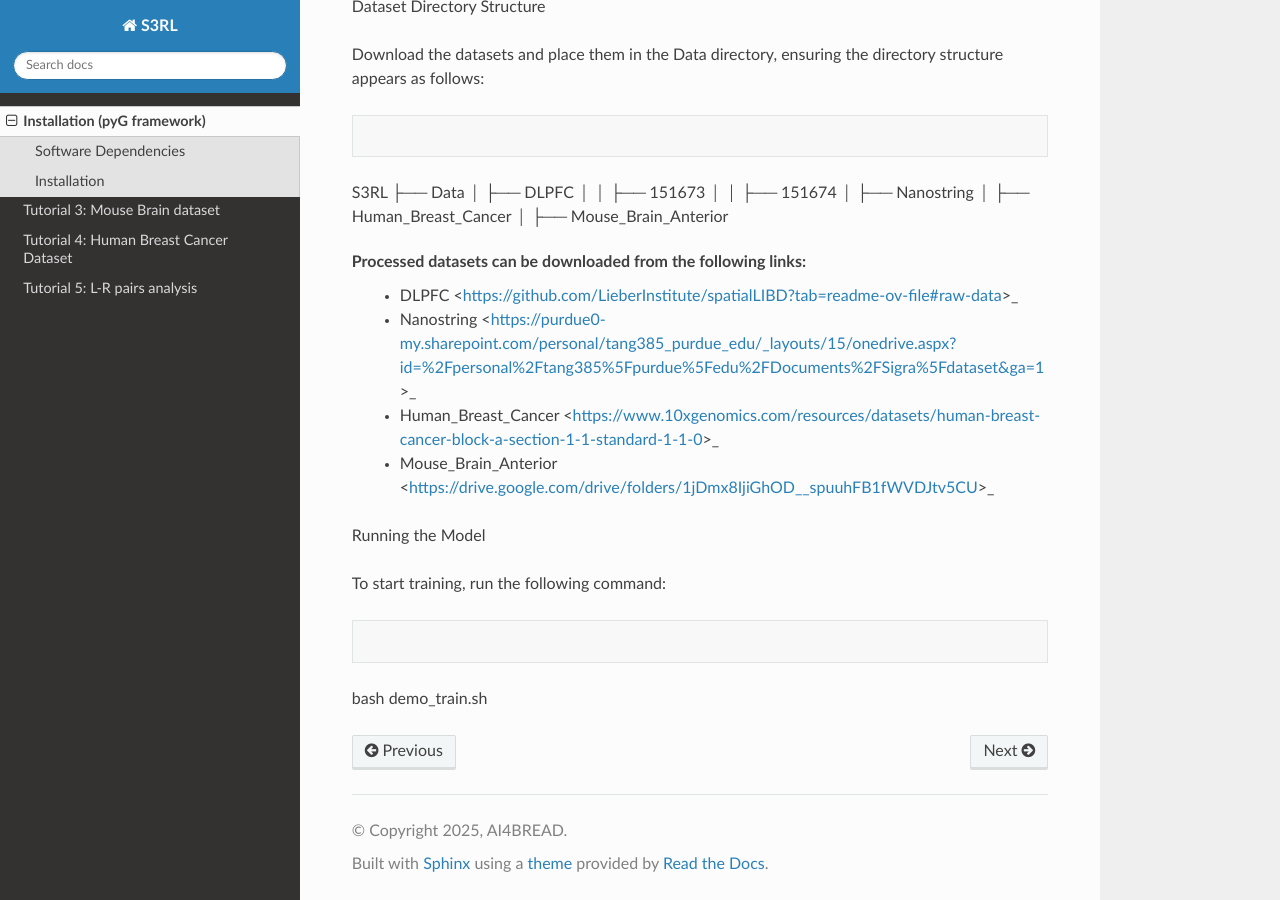
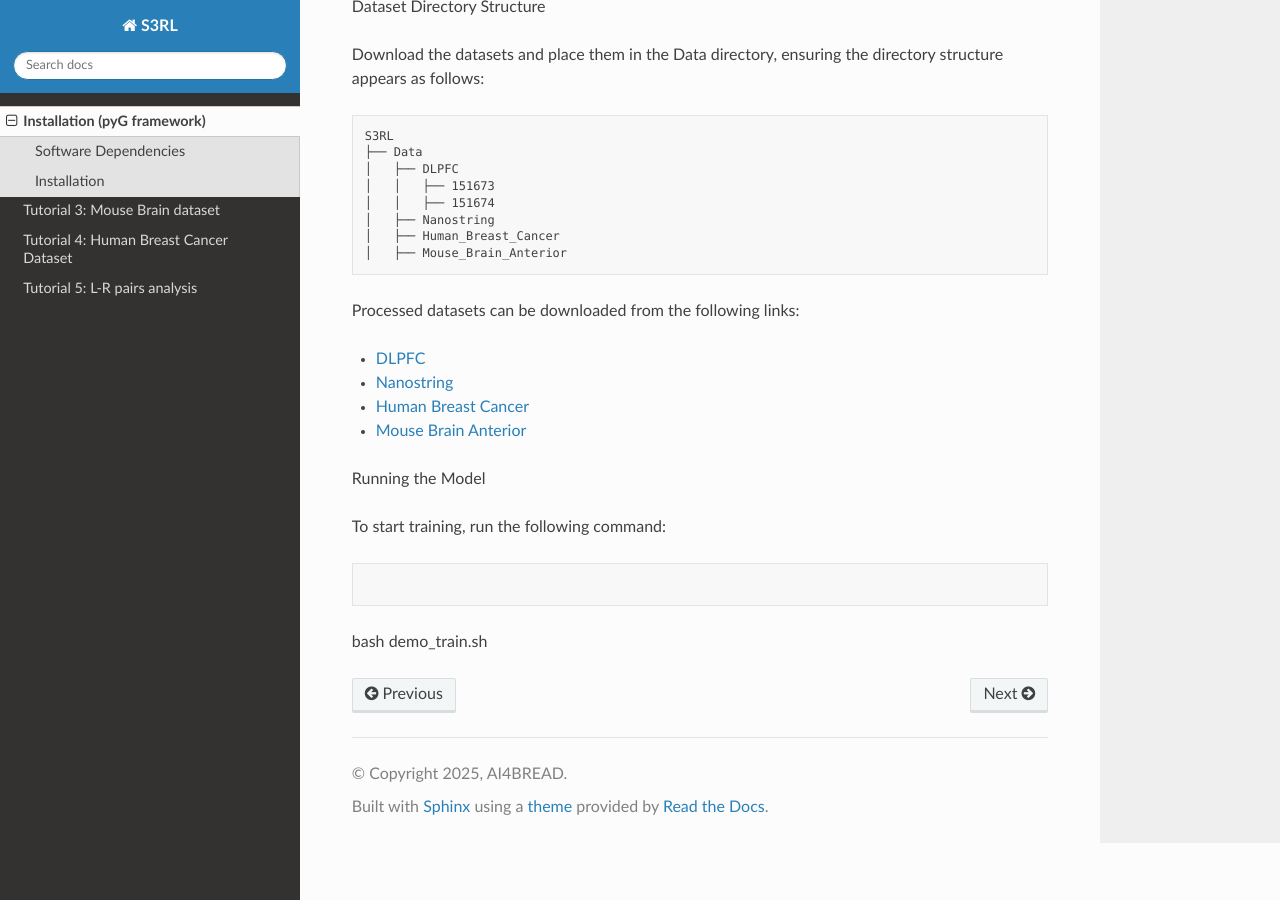
Before and after one commit to AI4Bread/S3RL_tutorial, a Sphinx documentation site: the page built from source/Installation_pyG.rst, in a window 1280 px wide and 900 px high, scrolled down 1078 px. Built offline with Sphinx 7.4.7 and the Read the Docs theme 3.1.0, drawn with Linux system fonts in a browser that asks for light colours; pages that are not in the unit, such as notebooks, are missing from menus.

Commit message:
update installation file

```diff
--- a/source/Installation_pyG.rst
+++ b/source/Installation_pyG.rst
@@ -66,21 +66,21 @@ Download the datasets and place them in the Data directory, ensuring the directo
 
 .. code-block:: text
 
-S3RL
-├── Data
-│   ├── DLPFC
-│   │   ├── 151673
-│   │   ├── 151674
-│   ├── Nanostring
-│   ├── Human_Breast_Cancer
-│   ├── Mouse_Brain_Anterior
+   S3RL
+   ├── Data
+   │   ├── DLPFC
+   │   │   ├── 151673
+   │   │   ├── 151674
+   │   ├── Nanostring
+   │   ├── Human_Breast_Cancer
+   │   ├── Mouse_Brain_Anterior
 
 Processed datasets can be downloaded from the following links:
-	•	DLPFC <https://github.com/LieberInstitute/spatialLIBD?tab=readme-ov-file#raw-data>_
-	•	Nanostring <https://purdue0-my.sharepoint.com/personal/tang385_purdue_edu/_layouts/15/onedrive.aspx?id=%2Fpersonal%2Ftang385%5Fpurdue%5Fedu%2FDocuments%2FSigra%5Fdataset&ga=1>_
-	•	Human_Breast_Cancer <https://www.10xgenomics.com/resources/datasets/human-breast-cancer-block-a-section-1-1-standard-1-1-0>_
-	•	Mouse_Brain_Anterior <https://drive.google.com/drive/folders/1jDmx8IjiGhOD__spuuhFB1fWVDJtv5CU>_
 
+- `DLPFC <https://github.com/LieberInstitute/spatialLIBD?tab=readme-ov-file#raw-data>`__
+- `Nanostring <https://purdue0-my.sharepoint.com/personal/tang385_purdue_edu/_layouts/15/onedrive.aspx?id=%2Fpersonal%2Ftang385%5Fpurdue%5Fedu%2FDocuments%2FSigra%5Fdataset&ga=1>`__
+- `Human Breast Cancer <https://www.10xgenomics.com/resources/datasets/human-breast-cancer-block-a-section-1-1-standard-1-1-0>`__
+- `Mouse Brain Anterior <https://drive.google.com/drive/folders/1jDmx8IjiGhOD__spuuhFB1fWVDJtv5CU>`__
 Running the Model
 
 To start training, run the following command:
```
